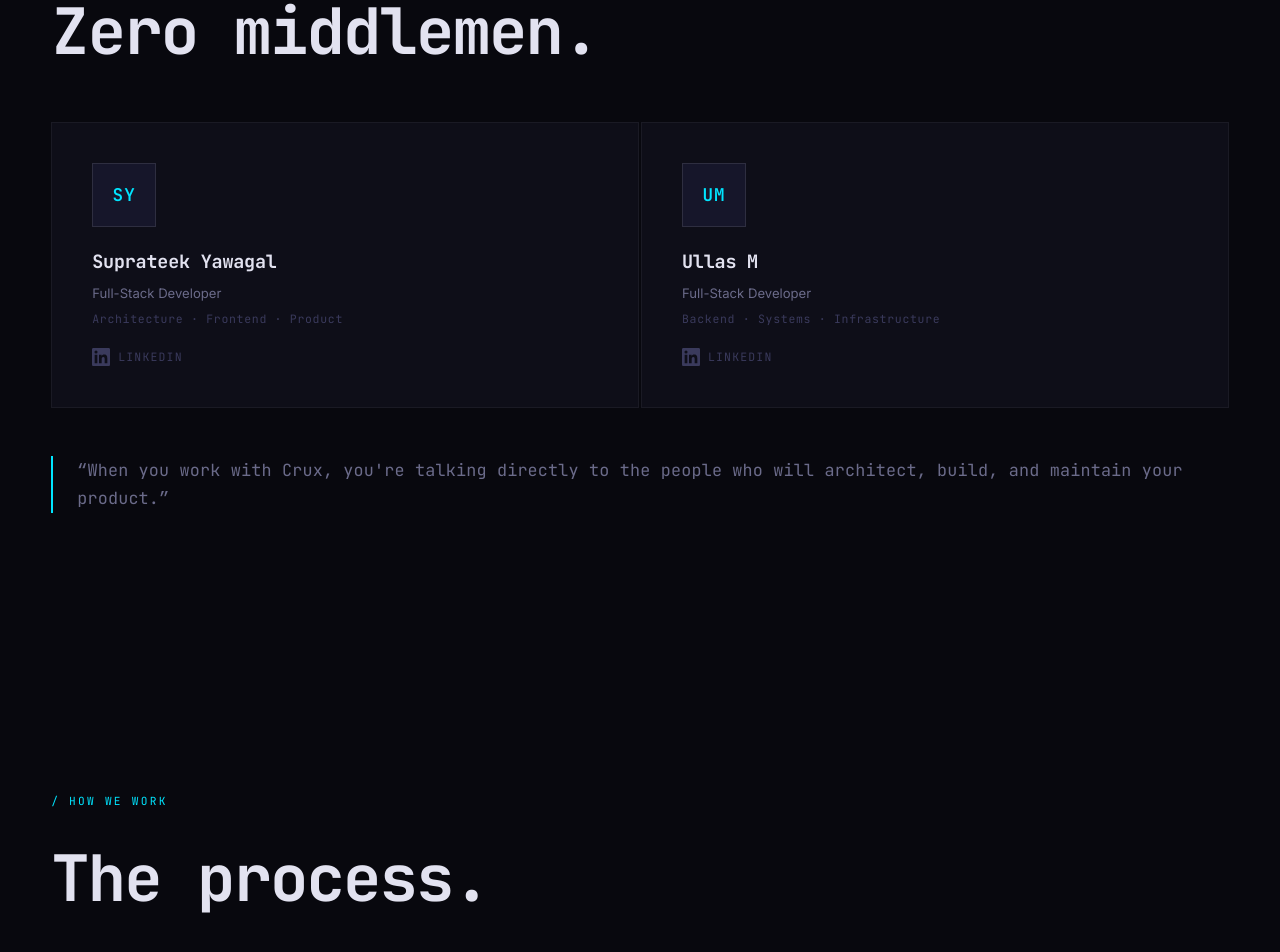
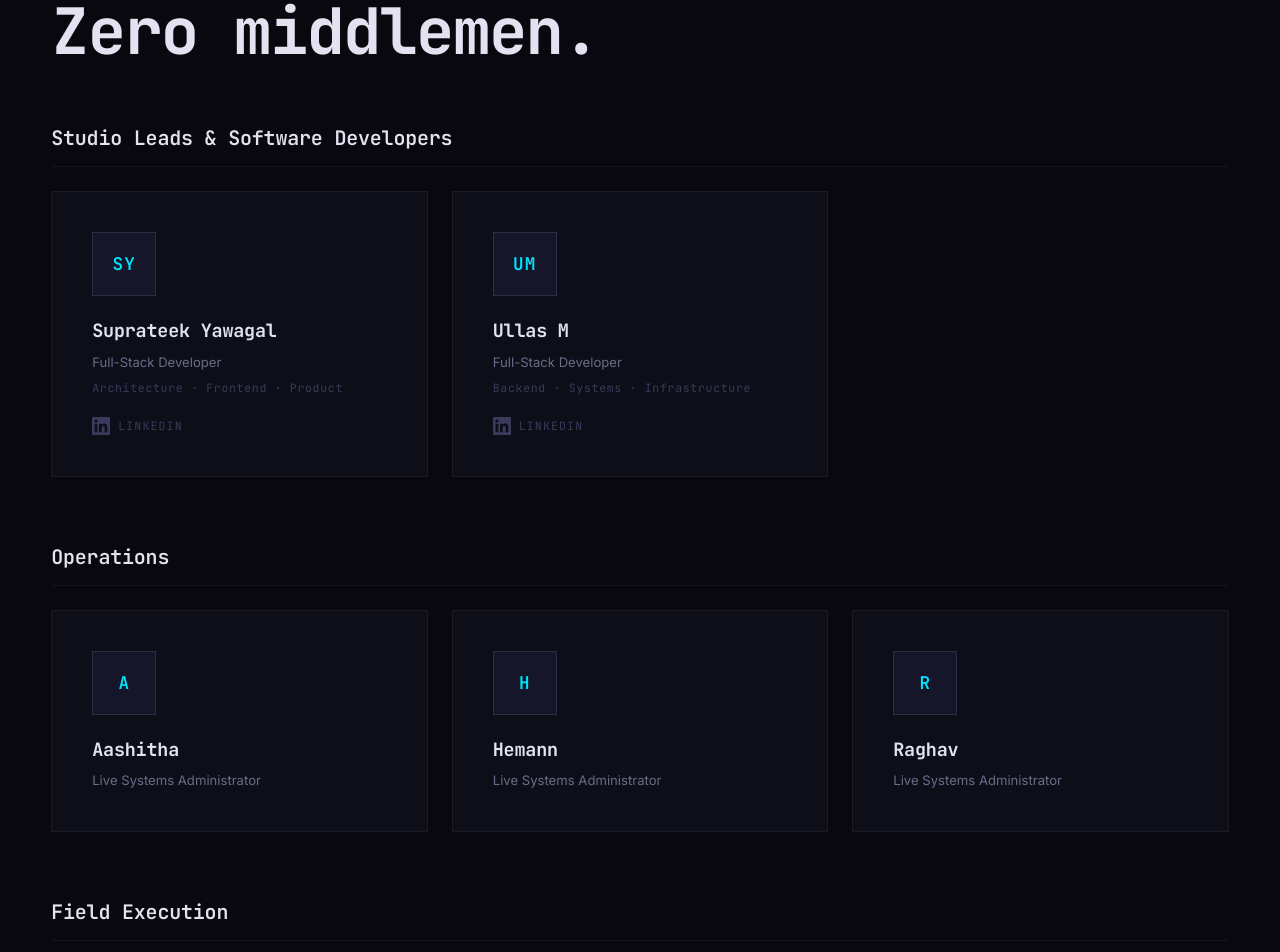
Before and after one commit to bugsNburgers/Crux, a Next.js app: page / in a window 1280 px wide. Shown: the part 5140-6092 px from the top of the page. Built offline with nearby package versions, Linux system fonts and the light colour scheme.

Commit message:
added team and updated animation time

```diff
--- a/sections/Hero/Hero.tsx
+++ b/sections/Hero/Hero.tsx
@@ -100,7 +100,7 @@ export default function Hero() {
               <span className={styles.titleLine2}>
                 <DecryptedText
                   text="STUDIOS"
-                  speed={30}
+                  speed={17}
                   maxIterations={22}
                   sequential={true}
                   characters="ABCDEFGHIJKLMNOPQRSTUVWXYZ0123456789@#$%&*"
--- a/sections/Team/Team.module.css
+++ b/sections/Team/Team.module.css
@@ -23,12 +23,34 @@
   line-height: 1.1;
 }
 
+/* ── Categories ────────────────────────────────────────── */
+.categories {
+  display: flex;
+  flex-direction: column;
+  gap: 64px;
+  margin-bottom: 48px;
+}
+
+.category {
+  display: flex;
+  flex-direction: column;
+  gap: 24px;
+}
+
+.categoryTitle {
+  font-size: 1.25rem;
+  font-weight: 600;
+  color: var(--text-primary);
+  letter-spacing: -0.01em;
+  padding-bottom: 12px;
+  border-bottom: 1px solid var(--border-subtle);
+}
+
 /* ── Grid ───────────────────────────────────────────── */
 .grid {
   display: grid;
-  grid-template-columns: 1fr 1fr;
-  gap: 2px;
-  margin-bottom: 48px;
+  grid-template-columns: repeat(3, 1fr);
+  gap: 24px;
 }
 
 /* ── Card ───────────────────────────────────────────── */
@@ -156,6 +178,10 @@
 }
 
 /* ── Responsive ─────────────────────────────────────── */
+@media (max-width: 900px) {
+  .grid { grid-template-columns: 1fr 1fr; }
+}
+
 @media (max-width: 640px) {
   .grid { grid-template-columns: 1fr; }
   .card { padding: 28px; }
--- a/sections/Team/Team.tsx
+++ b/sections/Team/Team.tsx
@@ -4,12 +4,20 @@ interface TeamMember {
   id: string
   name: string
   role: string
-  focus: string
-  linkedin: string
+  focus?: string
+  linkedin?: string
   initials: string
 }
 
-const TEAM: TeamMember[] = [
+interface TeamCategory {
+  title: string
+  members: TeamMember[]
+}
+
+const TEAM_CATEGORIES: TeamCategory[] = [
+  {
+    title: 'Studio Leads & Software Developers',
+    members: [
       {
         id: 'suprateek', name: 'Suprateek Yawagal', role: 'Full-Stack Developer',
         focus: 'Architecture · Frontend · Product',
@@ -21,6 +29,30 @@ const TEAM: TeamMember[] = [
         linkedin: 'https://www.linkedin.com/in/ull0s-m/', initials: 'UM',
       },
     ]
+  },
+  {
+    title: 'Operations',
+    members: [
+      { id: 'aashitha', name: 'Aashitha', role: 'Live Systems Administrator', initials: 'A' },
+      { id: 'hemann', name: 'Hemann', role: 'Live Systems Administrator', initials: 'H' },
+      { id: 'raghav', name: 'Raghav', role: 'Live Systems Administrator', initials: 'R' },
+    ]
+  },
+  {
+    title: 'Field Execution',
+    members: [
+      { id: 'dhanya', name: 'Dhanya', role: 'Field Execution Lead', initials: 'D' },
+      { id: 'husna', name: 'Husna', role: 'Field Execution Lead', initials: 'H' },
+    ]
+  },
+  {
+    title: 'Creative Ops',
+    members: [
+      { id: 'joseph', name: 'Joseph', role: 'Creative Operations Lead', initials: 'J' },
+      { id: 'yashas', name: 'Yashas', role: 'Creative Operations Lead', initials: 'Y' },
+    ]
+  }
+]
 
 export default function Team() {
   return (
@@ -28,21 +60,26 @@ export default function Team() {
       <div className="container">
         <div className={styles.header}>
           <p className={`${styles.label} mono`}>/ THE TEAM</p>
-          <h2 className={`${styles.heading} mono`}>Two devs.<br />Zero middlemen.</h2>
+          <h2 className={`${styles.heading} mono`}>The team.<br />Zero middlemen.</h2>
         </div>
 
+        <div className={styles.categories}>
+          {TEAM_CATEGORIES.map(category => (
+            <div key={category.title} className={styles.category}>
+              <h3 className={`${styles.categoryTitle} mono`}>{category.title}</h3>
               <div className={styles.grid}>
-          {TEAM.map(member => (
+                {category.members.map(member => (
                   <div key={member.id} className={styles.card}>
                     <div className={styles.avatar}>
                       <span className={`${styles.initials} mono`}>{member.initials}</span>
                       <div className={styles.avatarRing} />
                     </div>
                     <div className={styles.info}>
-                <h3 className={`${styles.name} mono`}>{member.name}</h3>
+                      <h4 className={`${styles.name} mono`}>{member.name}</h4>
                       <p className={styles.role}>{member.role}</p>
-                <p className={`${styles.focus} mono`}>{member.focus}</p>
+                      {member.focus && <p className={`${styles.focus} mono`}>{member.focus}</p>}
                     </div>
+                    {member.linkedin && (
                       <a
                         href={member.linkedin}
                         target="_blank"
@@ -55,7 +92,11 @@ export default function Team() {
                         </svg>
                         <span className={`${styles.linkedinText} mono`}>LinkedIn</span>
                       </a>
+                    )}
                     <div className={styles.cardGlow} />
+                  </div>
+                ))}
+              </div>
             </div>
           ))}
         </div>
```
Lines whose indentation alone changed are shown as unchanged.
